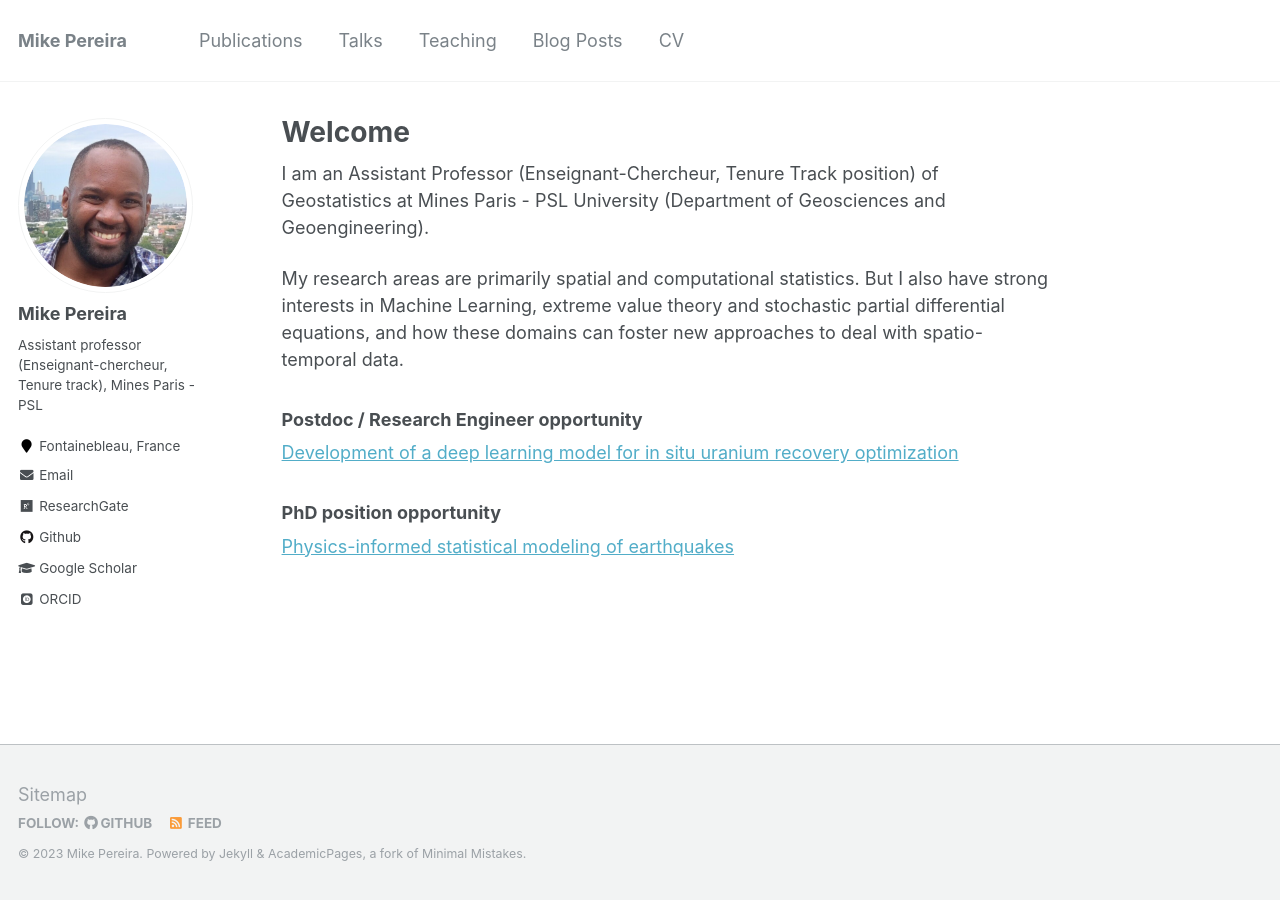
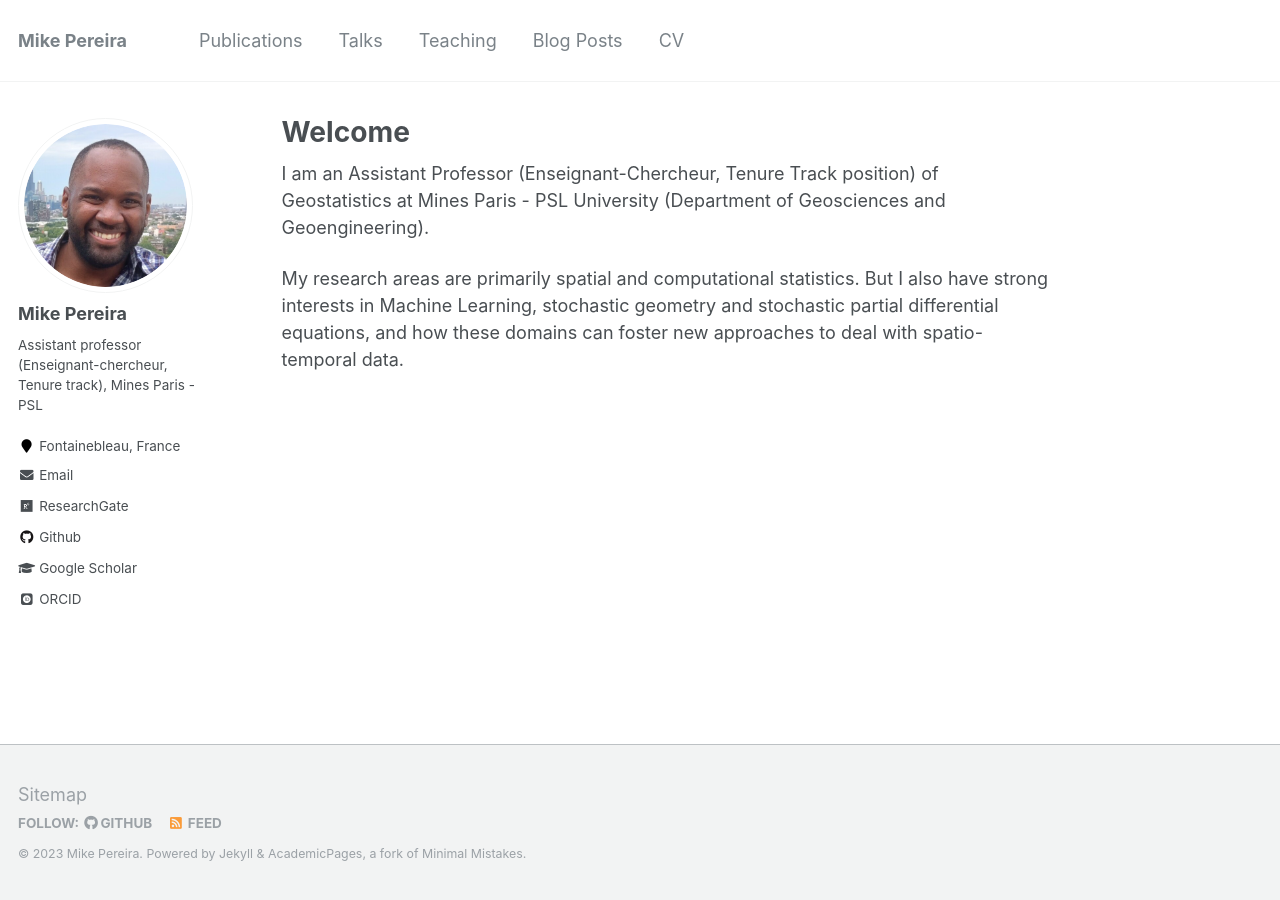
Before and after one commit to mike-pereira/mike-pereira.github.io, a Jekyll site: the page built from _pages/about.md, in a window 1280 px wide. Built offline with Jekyll 4.4.1, drawn with Linux system fonts in a browser that asks for light colours; some web fonts are replaced.

Commit message:
Change first page

```diff
--- a/_pages/about.md
+++ b/_pages/about.md
@@ -11,11 +11,4 @@ redirect_from:
 
 I am an Assistant Professor (Enseignant-Chercheur, Tenure Track position) of Geostatistics at  Mines Paris - PSL University (Department of Geosciences and Geoengineering).
 
-My research areas are primarily spatial and computational statistics. But I also have strong interests in Machine Learning, extreme value theory and stochastic partial differential equations, and how these domains can foster new approaches to deal with spatio-temporal data.
-
-
-### Postdoc / Research Engineer opportunity
-[Development of a deep learning model for in situ uranium recovery optimization](../files/2023_ISR_MachineLearning_ENG.pdf)
-
-### PhD position opportunity
-[Physics-informed statistical modeling of earthquakes](../files/physics-informed_statistical_modeling_earthquakes.pdf)
+My research areas are primarily spatial and computational statistics. But I also have strong interests in Machine Learning, stochastic geometry and stochastic partial differential equations, and how these domains can foster new approaches to deal with spatio-temporal data.
```
